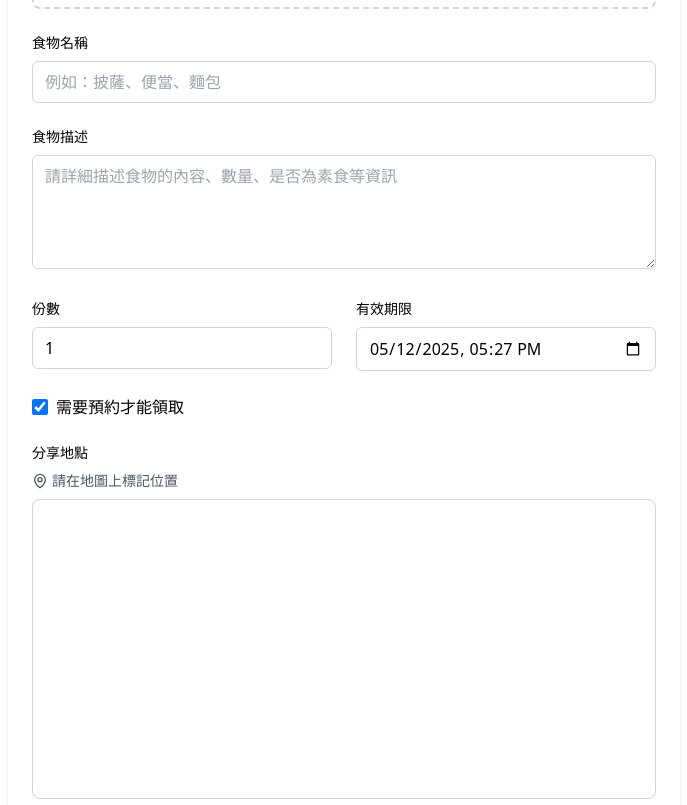
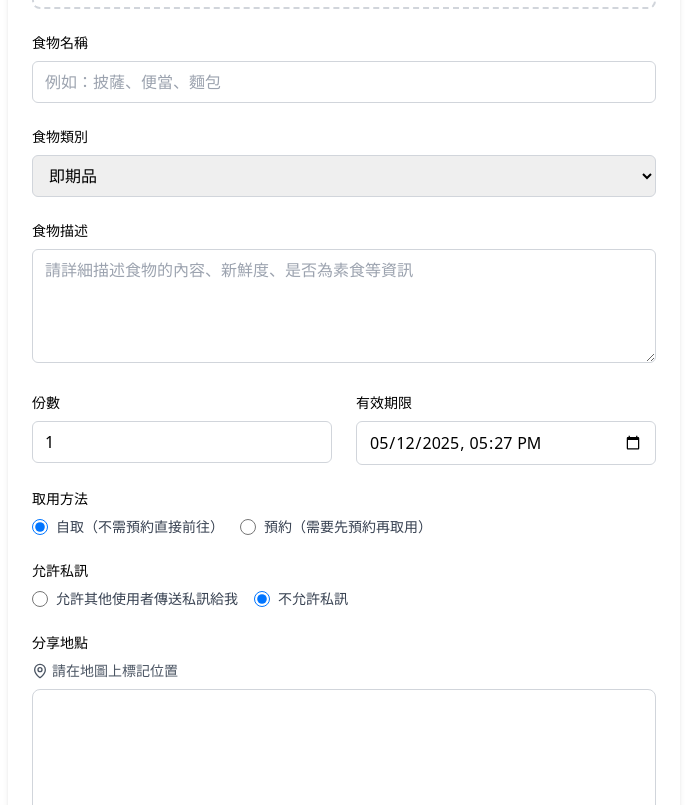
Before and after one commit to YuanWang08/LOFO-Flatform, a Nuxt app in the folder frontend/: page /submit/food in a window 1280 px wide. Shown: the part 415-1220 px from the top of the page, without its empty margins (296-983 px from the left). Built offline with nearby package versions, Linux system fonts and the light colour scheme.

Commit message:
feat: 新增食物分享表單的食物類別、取用方法及允許私訊選項

```diff
--- a/frontend/pages/submit/food.vue
+++ b/frontend/pages/submit/food.vue
@@ -90,6 +90,28 @@
           />
         </div>
 
+        <!-- 食物類別 -->
+        <div class="mb-6">
+          <label for="category" class="block text-sm font-medium mb-2">
+            食物類別
+          </label>
+          <select
+            id="category"
+            v-model="category"
+            class="w-full px-3 py-2 border border-gray-300 rounded-md focus:outline-none focus:ring-2 focus:ring-emerald-500"
+            required
+          >
+            <option value="即期品">即期品</option>
+            <option value="水果">水果</option>
+            <option value="蔬菜">蔬菜</option>
+            <option value="飲料">飲料</option>
+            <option value="零食">零食</option>
+            <option value="烘焙食品">烘焙食品</option>
+            <option value="剩菜">剩菜</option>
+          </select>
+        </div>
+
+        <!-- 食物描述 -->
         <div class="mb-6">
           <label for="description" class="block text-sm font-medium mb-2">
             食物描述
@@ -97,7 +119,7 @@
           <textarea
             id="description"
             v-model="description"
-            placeholder="請詳細描述食物的內容、數量、是否為素食等資訊"
+            placeholder="請詳細描述食物的內容、新鮮度、是否為素食等資訊"
             rows="4"
             class="w-full px-3 py-2 border border-gray-300 rounded-md focus:outline-none focus:ring-2 focus:ring-emerald-500"
             required
@@ -106,12 +128,12 @@
 
         <div class="grid grid-cols-1 md:grid-cols-2 gap-6 mb-6">
           <div>
-            <label for="portions" class="block text-sm font-medium mb-2">
+            <label for="quantity" class="block text-sm font-medium mb-2">
               份數
             </label>
             <input
-              id="portions"
-              v-model="portions"
+              id="quantity"
+              v-model="quantity"
               type="number"
               min="1"
               placeholder="可分享的份數"
@@ -120,12 +142,12 @@
             />
           </div>
           <div>
-            <label for="expiry" class="block text-sm font-medium mb-2">
+            <label for="expire_date" class="block text-sm font-medium mb-2">
               有效期限
             </label>
             <input
-              id="expiry"
-              v-model="expiry"
+              id="expire_date"
+              v-model="expire_date"
               type="datetime-local"
               class="w-full px-3 py-2 border border-gray-300 rounded-md focus:outline-none focus:ring-2 focus:ring-emerald-500"
               required
@@ -133,17 +155,101 @@
           </div>
         </div>
 
+        <!-- 取用方法 -->
         <div class="mb-6">
-          <div class="flex items-center space-x-2">
-            <input
-              id="reservation"
-              type="checkbox"
-              v-model="requireReservation"
-              class="h-4 w-4 text-emerald-600 focus:ring-emerald-500 rounded"
-            />
-            <label for="reservation" class="cursor-pointer">
-              需要預約才能領取
-            </label>
+          <label class="block text-sm font-medium mb-2">取用方法</label>
+          <div class="flex items-center space-x-4">
+            <div class="flex items-center">
+              <input
+                id="pickup-self"
+                v-model="pickup_method"
+                type="radio"
+                value="self"
+                name="pickup-method"
+                class="h-4 w-4 text-emerald-600 border-gray-300 focus:ring-emerald-500"
+              />
+              <label for="pickup-self" class="ml-2 block text-sm text-gray-700">
+                自取（不需預約直接前往）
+              </label>
+            </div>
+            <div class="flex items-center">
+              <input
+                id="pickup-reserve"
+                v-model="pickup_method"
+                type="radio"
+                value="reserve"
+                name="pickup-method"
+                class="h-4 w-4 text-emerald-600 border-gray-300 focus:ring-emerald-500"
+              />
+              <label
+                for="pickup-reserve"
+                class="ml-2 block text-sm text-gray-700"
+              >
+                預約（需要先預約再取用）
+              </label>
+            </div>
+          </div>
+        </div>
+
+        <!-- 允許私訊 -->
+        <div class="mb-6">
+          <label class="block text-sm font-medium mb-2">允許私訊</label>
+          <div
+            v-if="pickup_method === 'reserve'"
+            class="p-3 bg-gray-50 border border-gray-200 rounded-md"
+          >
+            <div class="flex items-center">
+              <input
+                id="allow-message"
+                v-model="allow_message"
+                type="radio"
+                :value="true"
+                name="allow-message"
+                class="h-4 w-4 text-emerald-600 border-gray-300 focus:ring-emerald-500"
+                checked
+                disabled
+              />
+              <label
+                for="allow-message"
+                class="ml-2 block text-sm text-gray-700"
+              >
+                預約取用必須允許其他使用者傳送私訊給您
+              </label>
+            </div>
+          </div>
+          <div v-else class="flex items-center space-x-4">
+            <div class="flex items-center">
+              <input
+                id="allow-message-yes"
+                v-model="allow_message"
+                type="radio"
+                :value="true"
+                name="allow-message"
+                class="h-4 w-4 text-emerald-600 border-gray-300 focus:ring-emerald-500"
+              />
+              <label
+                for="allow-message-yes"
+                class="ml-2 block text-sm text-gray-700"
+              >
+                允許其他使用者傳送私訊給我
+              </label>
+            </div>
+            <div class="flex items-center">
+              <input
+                id="allow-message-no"
+                v-model="allow_message"
+                type="radio"
+                :value="false"
+                name="allow-message"
+                class="h-4 w-4 text-emerald-600 border-gray-300 focus:ring-emerald-500"
+              />
+              <label
+                for="allow-message-no"
+                class="ml-2 block text-sm text-gray-700"
+              >
+                不允許私訊
+              </label>
+            </div>
           </div>
         </div>
 
@@ -157,9 +263,25 @@
             <LocationPicker @location-select="setLocation" />
           </client-only>
           <p v-if="location" class="mt-2 text-sm text-gray-600">
-            已選擇位置：{{ location[0].toFixed(6) }},
-            {{ location[1].toFixed(6) }}
+            已選擇位置：{{ latitude }}, {{ longitude }}
           </p>
+        </div>
+
+        <!-- 地點詳細描述 -->
+        <div class="mb-6">
+          <label
+            for="locationDescription"
+            class="block text-sm font-medium mb-2"
+          >
+            地點詳細描述
+          </label>
+          <input
+            id="locationDescription"
+            v-model="locationDescription"
+            placeholder="請描述詳細地點，如：第一教學大樓2樓餐廳"
+            class="w-full px-3 py-2 border border-gray-300 rounded-md focus:outline-none focus:ring-2 focus:ring-emerald-500"
+            required
+          />
         </div>
 
         <div class="mt-8">
@@ -181,25 +303,39 @@
 </template>
 
 <script setup>
-import { ref, computed, onMounted } from "vue";
-import { useRoute } from "vue-router";
+import { ref, computed, onMounted, watch } from "vue";
+import { useRoute, useRouter } from "vue-router";
 import { Upload, MapPin, Loader2, Package, Utensils, X } from "lucide-vue-next";
 
 const route = useRoute();
+const router = useRouter();
+const config = useRuntimeConfig();
 
 const isItemActive = computed(() => route.path === "/submit/item");
 const isFoodActive = computed(() => route.path === "/submit/food");
 
 const title = ref("");
 const description = ref("");
-const portions = ref(1);
-const expiry = ref("");
+const quantity = ref(1); // 改為 quantity 與後端保持一致
+const expire_date = ref(""); // 改為 expire_date 與後端保持一致
 const location = ref(null);
+const latitude = ref("");
+const longitude = ref("");
+const locationDescription = ref("");
 const isSubmitting = ref(false);
 const previewImage = ref(null);
-const requireReservation = ref(true);
 const isDragging = ref(false);
 const imageFile = ref(null);
+const category = ref("即期品"); // 預設食物類別
+const pickup_method = ref("self"); // 預設取用方法
+const allow_message = ref(false); // 預設不允許私訊
+
+// 監聽取用方法變更，當選擇"預約"時自動設置allow_message為true
+watch(pickup_method, (newVal) => {
+  if (newVal === "reserve") {
+    allow_message.value = true;
+  }
+});
 
 // 設置預設日期時間為當前時間
 onMounted(() => {
@@ -214,7 +350,7 @@ onMounted(() => {
   const minutes = String(now.getMinutes()).padStart(2, "0");
 
   // 設置為默認值
-  expiry.value = `${year}-${month}-${day}T${hours}:${minutes}`;
+  expire_date.value = `${year}-${month}-${day}T${hours}:${minutes}`;
 });
 
 const handleImageChange = (e) => {
@@ -248,16 +384,69 @@ const removeImage = () => {
 
 const setLocation = (loc) => {
   location.value = loc;
+  latitude.value = loc[0].toFixed(6);
+  longitude.value = loc[1].toFixed(6);
 };
 
 const handleSubmit = async () => {
   isSubmitting.value = true;
 
-  // 模擬 API 請求
-  setTimeout(() => {
+  try {
+    // 取得認證 Token
+    const authCookie = useCookie("auth_token");
+
+    if (!authCookie.value) {
+      alert("您需要先登入才能提交食物分享資訊");
+      router.push("/login");
+      return;
+    }
+
+    // 建立表單數據
+    const formData = new FormData();
+    formData.append("title", title.value);
+    formData.append("category", category.value);
+    formData.append("description", description.value);
+    formData.append("quantity", quantity.value);
+    formData.append("expire_date", expire_date.value);
+    formData.append("location", locationDescription.value);
+    formData.append("latitude", latitude.value);
+    formData.append("longitude", longitude.value);
+    formData.append("pickup_method", pickup_method.value);
+    formData.append("allow_message", allow_message.value);
+
+    // 設置食物狀態為 'active'
+    formData.append("status", "active");
+
+    if (imageFile.value) {
+      formData.append("image", imageFile.value);
+    }
+
+    // 使用環境設定的後端API端點並添加認證標頭
+    const response = await fetch(`${config.public.BACKEND_BASE_URL}/foods`, {
+      method: "POST",
+      headers: {
+        Authorization: `Bearer ${authCookie.value}`,
+        // 不要設置 Content-Type，因為 FormData 會自動設置正確的 multipart/form-data
+      },
+      body: formData,
+    });
+
+    if (!response.ok) {
+      throw new Error("伺服器回應錯誤");
+    }
+
+    const result = await response.json();
+    console.log("提交成功:", result);
+
     isSubmitting.value = false;
     alert("食物分享已成功登記！");
-    // 重置表單或重定向
-  }, 1500);
+
+    // 提交成功後導航到食物頁面
+    router.push("/foods");
+  } catch (error) {
+    console.error("提交失敗:", error);
+    isSubmitting.value = false;
+    alert("提交失敗，請稍後再試");
+  }
 };
 </script>
```
